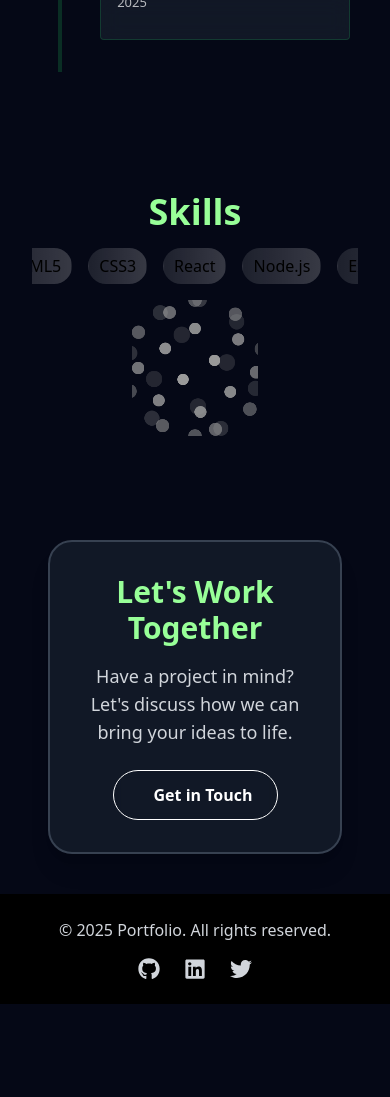
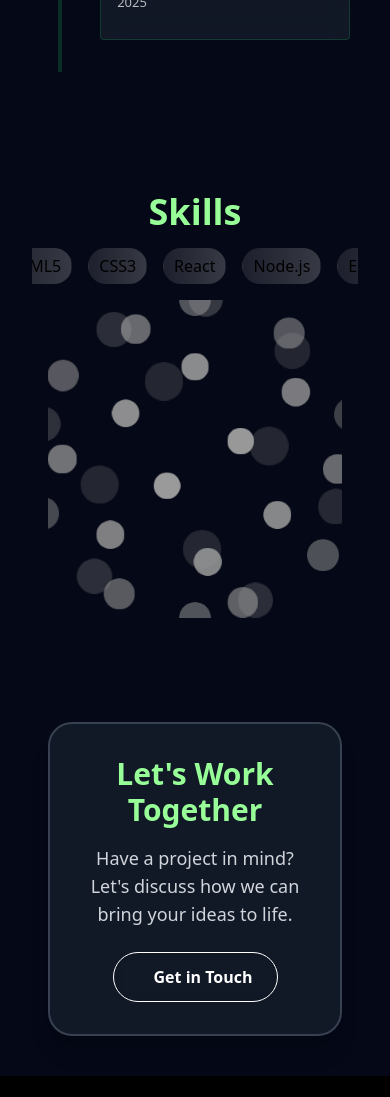
Before and after one commit to lord-rudra0/My-Portfolio, a React (Vite) app: page /about in a window 390 px wide. Shown: the part 2241-3338 px from the top of the page. Before the commit the page ends 3245 px from the top, so only its background shows below. Built offline with nearby package versions, Linux system fonts and the light colour scheme.

Commit message:
Refactor About component to use max-w-screen-2xl for improved responsiveness and adjust padding for better layout on larger screens

```diff
--- a/src/pages/About.jsx
+++ b/src/pages/About.jsx
@@ -156,7 +156,7 @@ const About = () => {
         `}
       </style>
 
-      <div className="max-w-screen-lg mx-auto px-4">
+  <div className="max-w-screen-2xl mx-auto px-4 md:px-8">
         <motion.div
           initial={{ opacity: 0, y: 20 }}
           animate={{ opacity: 1, y: 0 }}
@@ -185,7 +185,7 @@ const About = () => {
             <SkillsRow />
           </div>
 
-          <div className="relative flex w-full flex-col items-center justify-center mb-16 px-[100px]">
+          <div className="relative flex w-full flex-col items-center justify-center mb-16 px-4 md:px-8">
             {/* First Skills Scroll */}
             <div className="w-full flex flex-col gap-[2px] mt-0 mb-0">
               <div className="relative w-full perspective-1000 my-0">
```
